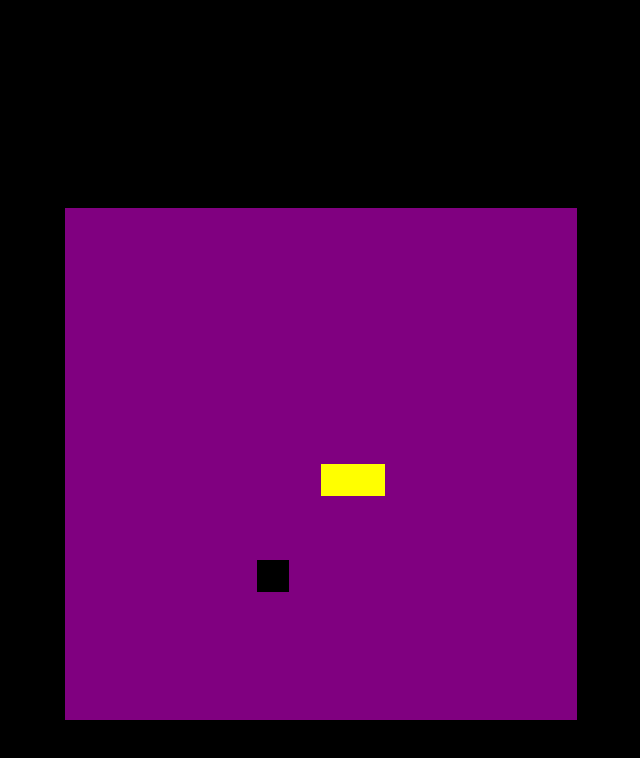
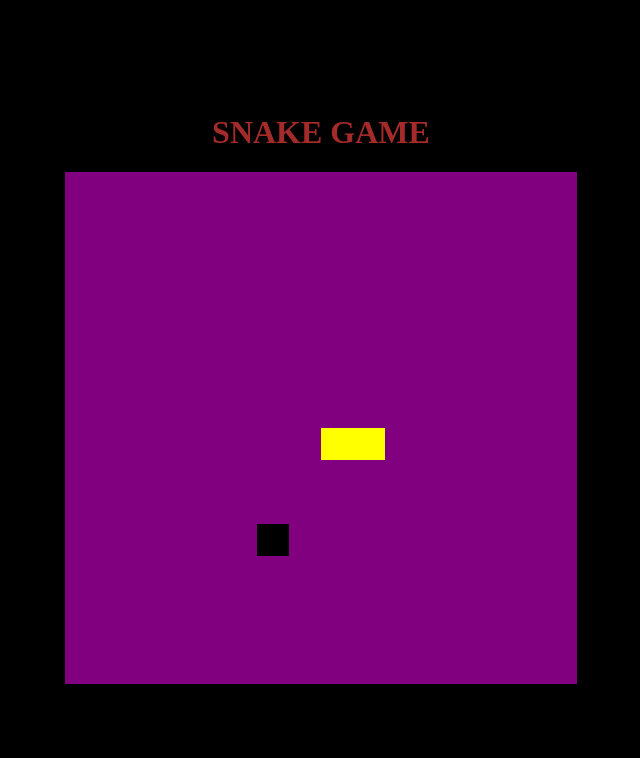
Before and after one commit to jonathansousa87/jogoDaCobrinha, a plain HTML site: page index.html in a window 1280 px wide. Shown: the whole page, without its empty margins (319-959 px from the left). Drawn offline with Linux system fonts and the light colour scheme.

Commit message:
adcionar estilizacao ao body

```diff
--- a/index.html
+++ b/index.html
@@ -10,6 +10,7 @@
 </head>
 
 <body>
+    <h1>SNAKE GAME</h1>
     <canvas id="snake" width="512" height="512"></canvas>
 </body>
 
--- a/style.css
+++ b/style.css
@@ -1,10 +1,15 @@
 body {
   background-color: black;
+  height: 95vh;
   display: flex;
+  justify-content: center;
+  align-items: center;
+  color: brown;
+  flex-direction: column;
 }
-#snake{
-  display: flex;
-  margin: 0 auto;
-  justify-content: center;
-  margin-top: 200px;
+#snake {
+
+
+
+
 }
```
